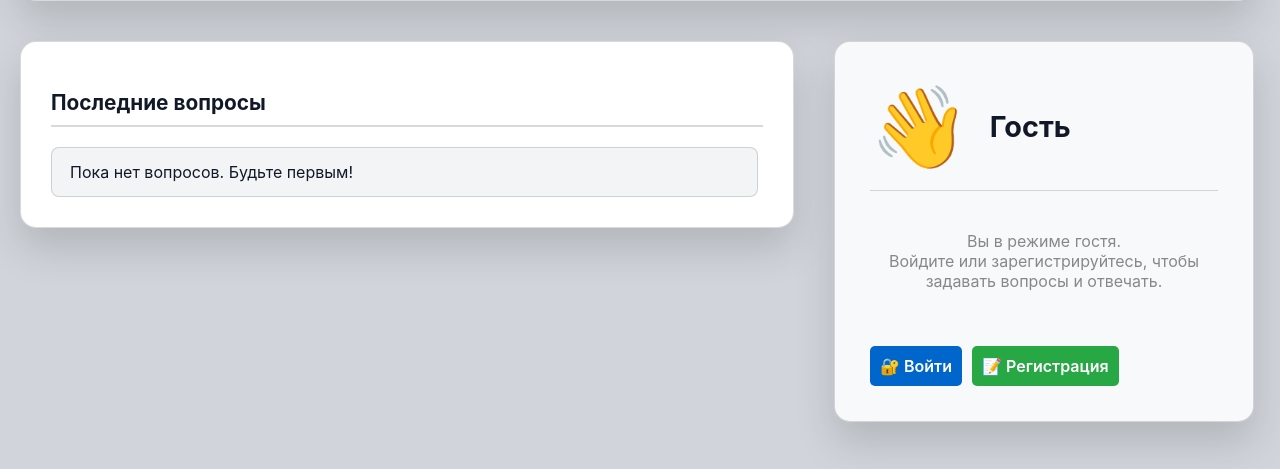
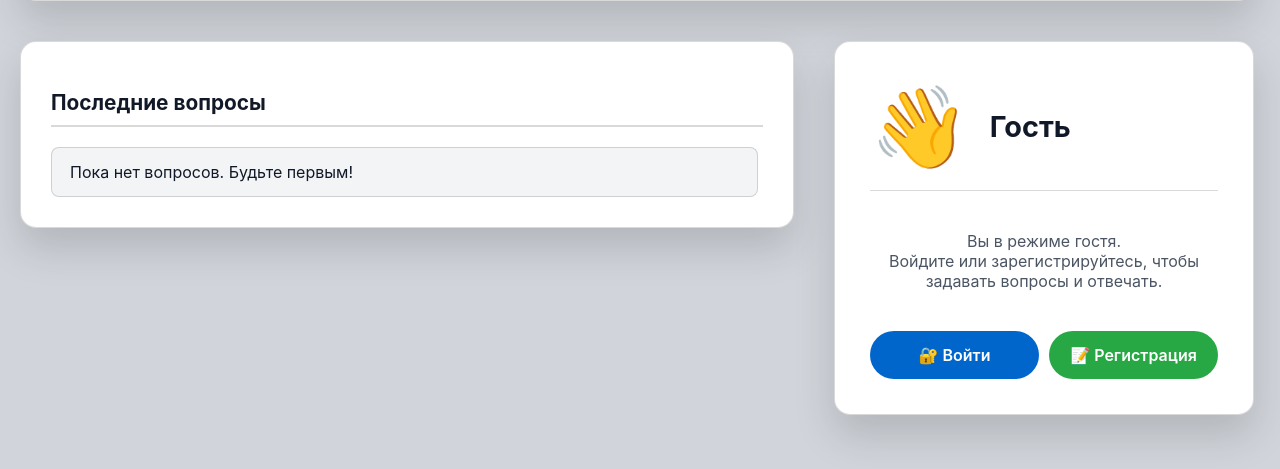
Before and after one commit to Kirilll555/knowledge-hub, a Django app: page / in a window 1280 px wide. Shown: the part 331-800 px from the top of the page. Run offline with Django 4.2, Linux system fonts and the light colour scheme; data that the repository does not hold is empty.

Commit message:
Исправлены ошибки в дизайне на главной странице

```diff
--- a/main/styles/index_styles.html
+++ b/main/styles/index_styles.html
@@ -117,6 +119,10 @@
     width: 100%;
     box-sizing: border-box;
     height: auto;
+}
+
+.guest-card {
+    background: var(--card-bg);
 }
 
 .user-info-header {
@@ -180,6 +210,20 @@
 .settings-link-btn:hover {
     transform: translateY(-2px);
     box-shadow: 0 4px 12px rgba(0,0,0,0.1);
+}
+
+.login-btn, .register-btn {
+    flex: 1;
+}
+
+.login-btn {
+    background: #0066cc;
+    color: white;
+}
+
+.register-btn {
+    background: #28a745;
+    color: white;
 }
 
 @media (max-width: 768px) {
--- a/main/templates/index.html
+++ b/main/templates/index.html
@@ -22,7 +22,7 @@
                 <h2>Последние вопросы</h2>
                 <div class="questions-list">
                     {% for question in questions %}
-                        <a class="question-item" href="{% url 'question_detail' question.id %}">
+                    <a class="question-item" href="{% url 'question_detail' question.id %}">
                         <span class="question-icon">
                             {% if question.subject == 'math' %}📐
                             {% elif question.subject == 'physics' %}⚡
@@ -36,7 +36,7 @@
                         </span>
                         <div style="flex: 1;">
                             <span>{{ question.title }}</span>
-                            <div style="font-size: 12px; color: #888; margin-top: 5px;">
+                            <div style="font-size: 12px; color: var(--text-sub); margin-top: 5px;">
                                 👤 {{ question.author_name }} • 💬 {{ question.answers_count }} ответов • {{ question.created_at|slice:":10" }}
                             </div>
                         </div>
@@ -117,75 +117,19 @@
                         <div class="user-name">Гость</div>
                     </div>
                     <div class="user-info-details">
-                        <p style="text-align: center; margin: 15px 0; color: #888;">
+                        <p style="text-align: center; margin: 15px 0; color: var(--text-sub);">
                             Вы в режиме гостя.<br>
                             Войдите или зарегистрируйтесь, чтобы задавать вопросы и отвечать.
                         </p>
                     </div>
                     <div style="display: flex; gap: 10px; margin-top: 15px;">
-                        <a href="/login/" class="settings-link-btn" style="background: #0066cc; text-align: center;">🔐 Войти</a>
-                        <a href="/register/" class="settings-link-btn" style="background: #28a745; text-align: center;">📝 Регистрация</a>
+                        <a href="/login/" class="settings-link-btn login-btn">🔐 Войти</a>
+                        <a href="/register/" class="settings-link-btn register-btn">📝 Регистрация</a>
                     </div>
                 </div>
                 {% endif %}
             </div>
         </div>
     </div>
-
-    <style>
-        .guest-card {
-            background: #f8f9fa;
-        }
-        .dark-theme .guest-card {
-            background: #1a1a2e;
-        }
-        .settings-link-btn {
-            display: block;
-            padding: 10px;
-            background: #6c757d;
-            color: white;
-            text-decoration: none;
-            border-radius: 5px;
-            margin-top: 15px;
-            text-align: center;
-            transition: background 0.3s;
-        }
-        .settings-link-btn:hover {
-            background: #5a6268;
-        }
-        .user-stats {
-            display: flex;
-            justify-content: space-around;
-            margin-top: 15px;
-            padding-top: 15px;
-            border-top: 1px solid #ddd;
-        }
-        .dark-theme .user-stats {
-            border-top-color: #333;
-        }
-        .stat-item {
-            text-align: center;
-        }
-        .stat-number {
-            display: block;
-            font-size: 24px;
-            font-weight: bold;
-            color: #0066cc;
-        }
-        .stat-label {
-            font-size: 12px;
-            color: #888;
-        }
-        .question-item {
-        display: flex;
-        align-items: center;
-        text-decoration: none;
-        color: inherit;
-        cursor: pointer;
-        }
-        .question-item:hover {
-            background: #f5f5f5;
-        }
-    </style>
 </body>
 </html>
```
Also changed, not shown: other parts of main/styles/index_styles.html (+30 -0 lines).
